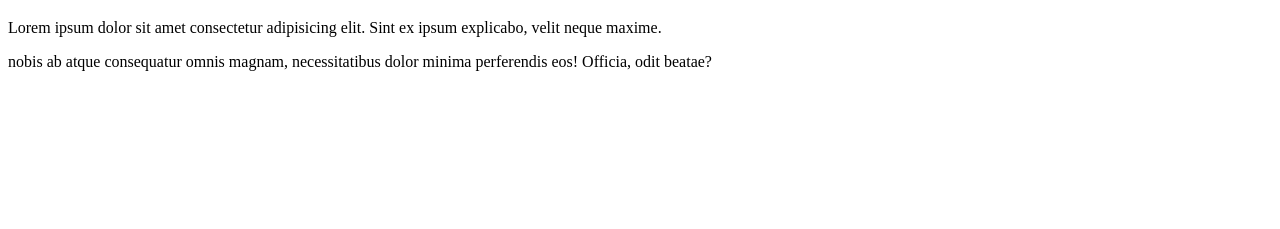
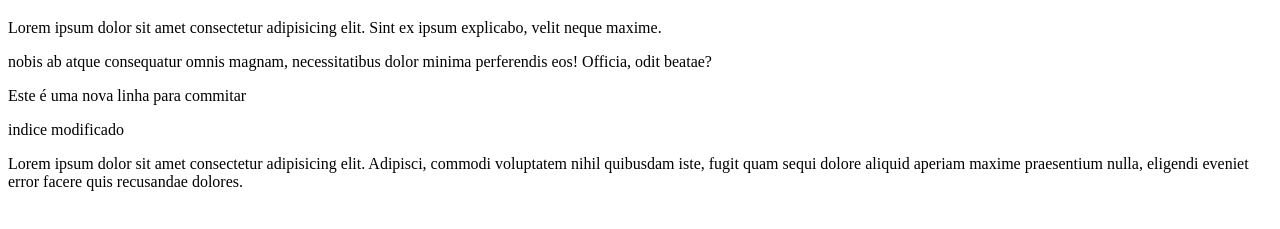
Before and after one commit to rgRogerio/NovoProjetoGit_GitHub, a plain HTML site: page site-exemplo/index.html in a window 1280 px wide. Shown: the part 61-290 px from the top of the page. Drawn offline with Linux system fonts and the light colour scheme.

Commit message:
Adicionei uma linha

```diff
--- a/site-exemplo/index.html
+++ b/site-exemplo/index.html
@@ -13,6 +13,15 @@
 <h1>Olá mundo</h1>
 <p>Lorem ipsum dolor sit amet consectetur adipisicing elit. Sint ex ipsum explicabo, velit neque maxime.</p>
 <p>nobis ab atque consequatur omnis magnam, necessitatibus dolor minima perferendis eos! Officia, odit beatae?</p>
+
+<p>Este é uma nova linha para commitar</p>
+
+<p>indice modificado</p>
+
+<p>Lorem ipsum dolor sit amet consectetur adipisicing elit. Adipisci, commodi voluptatem nihil
+quibusdam iste, fugit quam sequi dolore aliquid aperiam maxime praesentium nulla, eligendi eveniet error facere quis recusandae dolores.</p>
+
+
 </body>
 
 </html>
```
